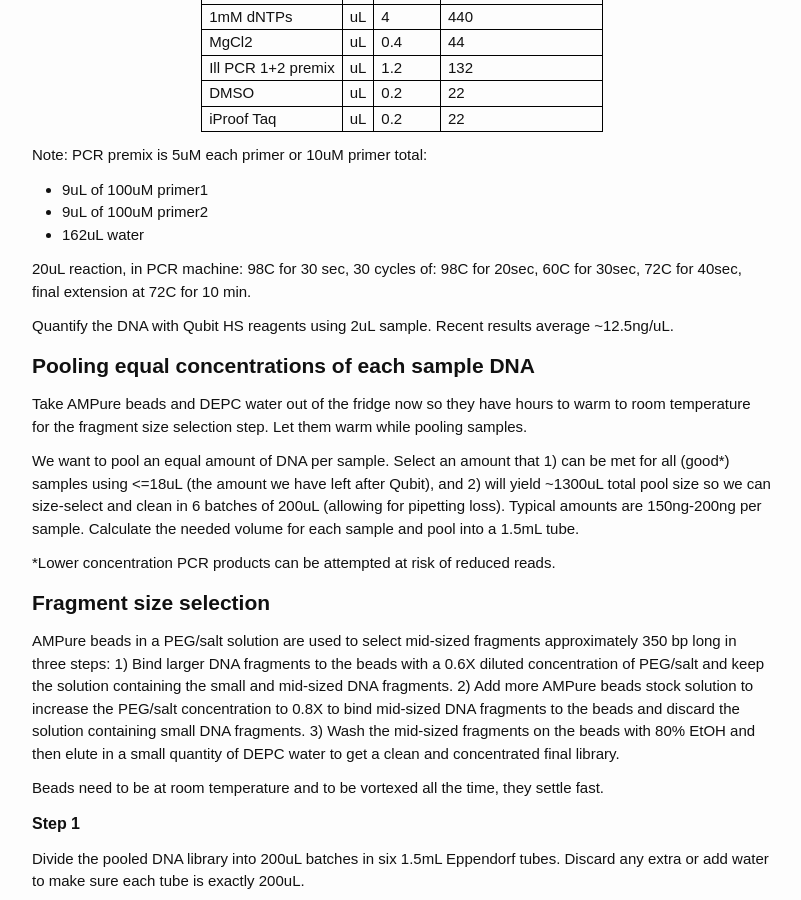
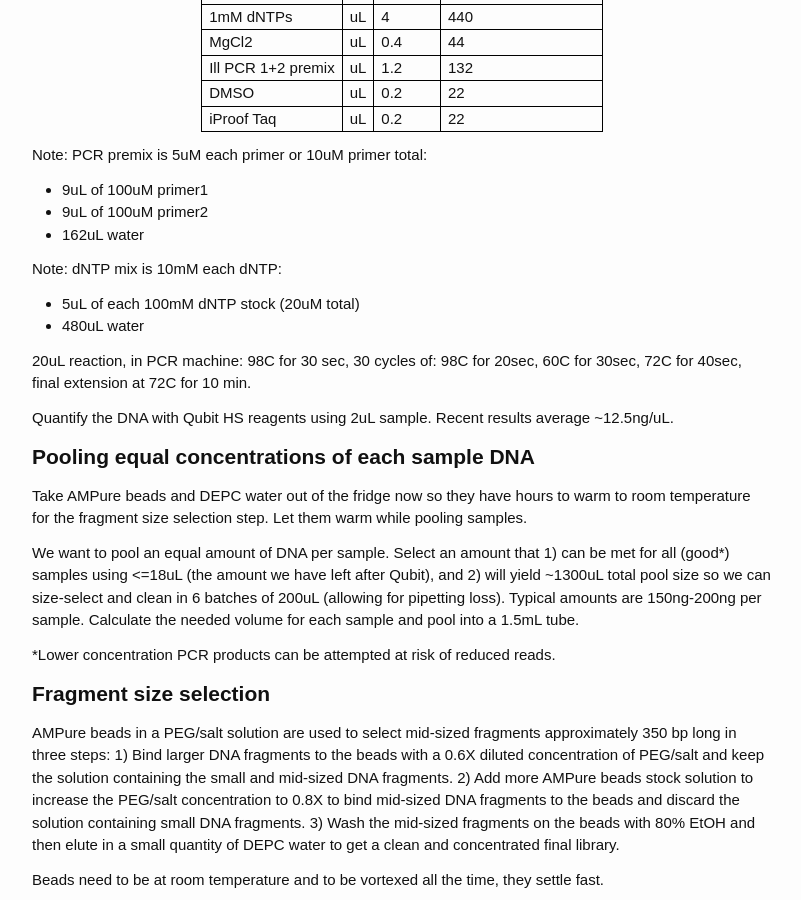
Before and after one commit to aduffy70/Protocols, a Jekyll site: the page built from RAD-seq_protocol.md, in a window 1280 px wide and 900 px high, scrolled down 2491 px. Shown: the whole window, without its empty margins (238-1039 px from the left). Built offline with Jekyll 4.4.1, drawn with Linux system fonts in a browser that asks for light colours.

Commit message:
Make it clear that the dNTP mix is 5mM each dNTP, not 5mM total.

```diff
--- a/RAD-seq_protocol.md
+++ b/RAD-seq_protocol.md
@@ -119,6 +119,10 @@ Note: PCR premix is 5uM each primer or 10uM primer total:
   * 9uL of 100uM primer2
   * 162uL water
 
+Note: dNTP mix is 10mM each dNTP:
+  * 5uL of each 100mM dNTP stock (20uM total)
+  * 480uL water
+
 20uL reaction, in PCR machine: 98C for 30 sec, 30 cycles of: 98C for 20sec, 60C for 30sec, 72C for 40sec, final extension at 72C for 10 min.
 
 Quantify the DNA with Qubit HS reagents using 2uL sample. Recent results average ~12.5ng/uL.
```
